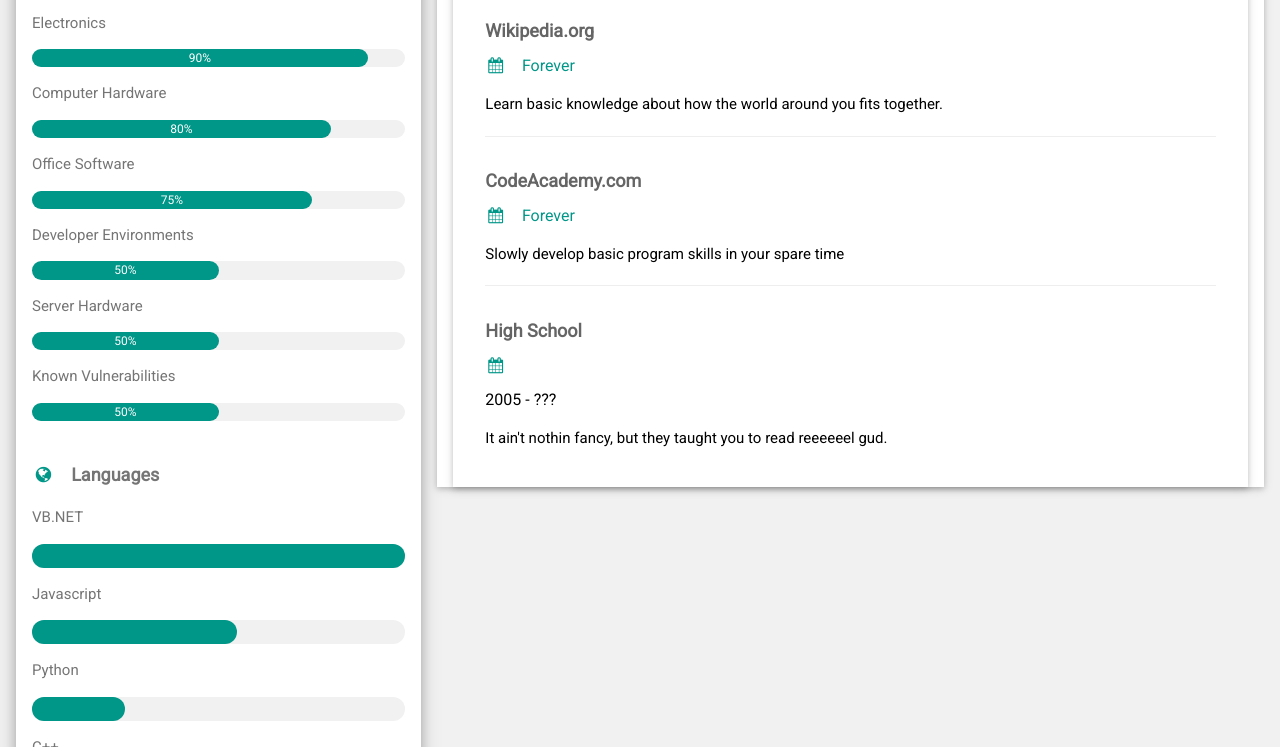
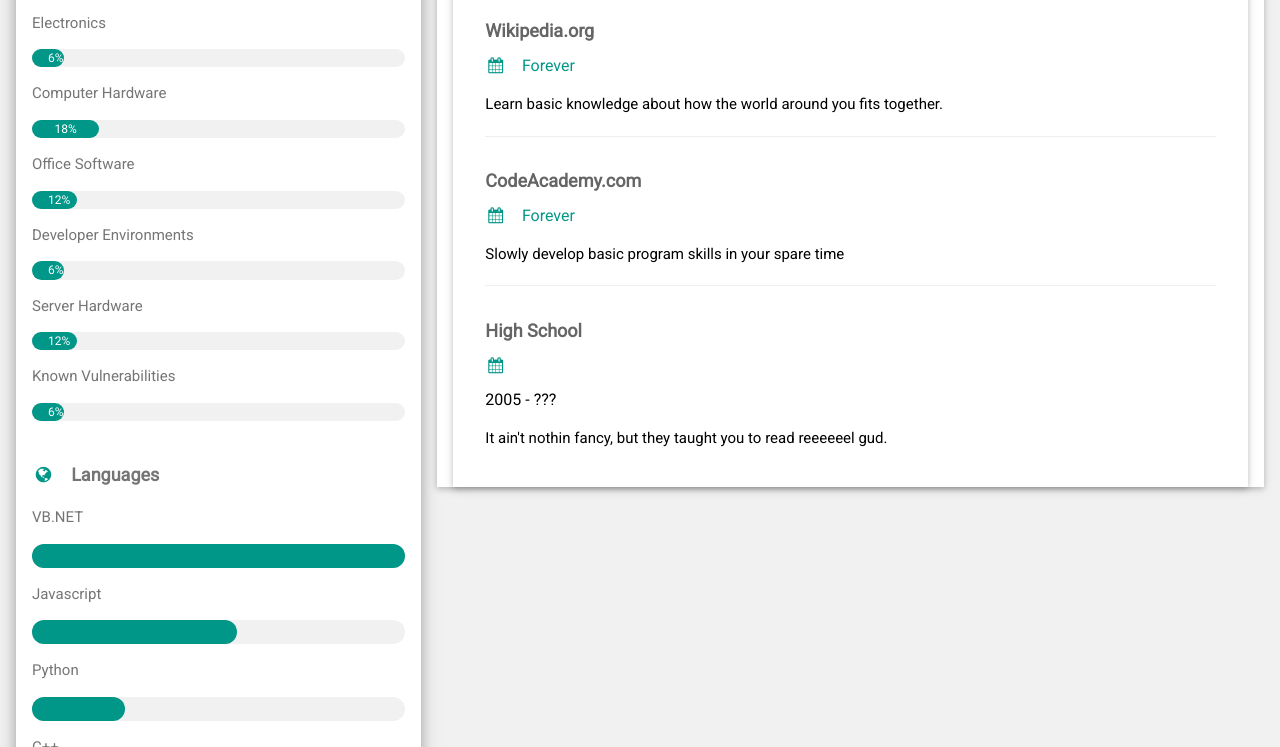
Before and after one commit to jacklatrobe/idle-hacker, a plain HTML site: page index.html in a window 1280 px wide. Shown: the part 353-1100 px from the top of the page. Drawn offline with nearby package versions, Linux system fonts and the light colour scheme.

Commit message:
First working game state

```diff
--- a/idle-hacker.js
+++ b/idle-hacker.js
@@ -117,13 +117,17 @@ var gameLoop = function () {
     for (var course in education) {
         course_details = education[course];
         console.log(course_details.title + " increases " + course_details.skills);
-        for (var course_skill in course_details.skills) {
+        for (var i = 0; i < course_details.skills.length; i++) {
+            course_skill = course_details.skills[i];
             console.log("Checking " + course_skill);
             if (skills[course_skill].progress < 100) {
                 console.log(course_skill + " is less than 100, increasing");
                 skills[course_skill].progress = skills[course_skill].progress + 1
                 document.getElementById('skill-bar-' + course_skill).style = "width:" + skills[course_skill].progress + "%";
                 document.getElementById('skill-number-' + course_skill).innerHTML = skills[course_skill].progress + "%";
+            }
+            else {
+                console.log(course_skill + " is 100, not increasing");
             }
         }
       }
--- a/index.html
+++ b/index.html
@@ -55,25 +55,33 @@
                         </div>
                         <p>Computer Hardware</p>
                         <div class="w3-light-grey w3-round-xlarge w3-small">
-                            <div class="w3-container w3-center w3-round-xlarge w3-teal" style="width:80%">
-                                <div class="w3-center w3-text-white">80%</div>
+                            <div id="skill-bar-computer_hardware" class="w3-container w3-center w3-round-xlarge w3-teal" style="width:90%">
+                                <div id="skill-number-computer_hardware" class="w3-center w3-text-white">90%</div>
                             </div>
                         </div>
                         <p>Office Software</p>
                         <div class="w3-light-grey w3-round-xlarge w3-small">
-                            <div class="w3-container w3-center w3-round-xlarge w3-teal" style="width:75%">75%</div>
+                            <div id="skill-bar-office_software" class="w3-container w3-center w3-round-xlarge w3-teal" style="width:90%">
+                                <div id="skill-number-office_software" class="w3-center w3-text-white">90%</div>
+                            </div>
                         </div>
                         <p>Developer Environments</p>
                         <div class="w3-light-grey w3-round-xlarge w3-small">
-                            <div class="w3-container w3-center w3-round-xlarge w3-teal" style="width:50%">50%</div>
+                            <div id="skill-bar-developer_environments" class="w3-container w3-center w3-round-xlarge w3-teal" style="width:90%">
+                                <div id="skill-number-developer_environments" class="w3-center w3-text-white">90%</div>
+                            </div>
                         </div>
                         <p>Server Hardware</p>
                         <div class="w3-light-grey w3-round-xlarge w3-small">
-                            <div class="w3-container w3-center w3-round-xlarge w3-teal" style="width:50%">50%</div>
+                            <div id="skill-bar-server_hardware" class="w3-container w3-center w3-round-xlarge w3-teal" style="width:90%">
+                                <div id="skill-number-server_hardware" class="w3-center w3-text-white">90%</div>
+                            </div>
                         </div>
                         <p>Known Vulnerabilities</p>
                         <div class="w3-light-grey w3-round-xlarge w3-small">
-                            <div class="w3-container w3-center w3-round-xlarge w3-teal" style="width:50%">50%</div>
+                            <div id="skill-bar-known_vulnerabilities" class="w3-container w3-center w3-round-xlarge w3-teal" style="width:90%">
+                                <div id="skill-number-known_vulnerabilities" class="w3-center w3-text-white">90%</div>
+                            </div>
                         </div>
                         <br>
 
```
Also changed, not shown: 1 other file.
